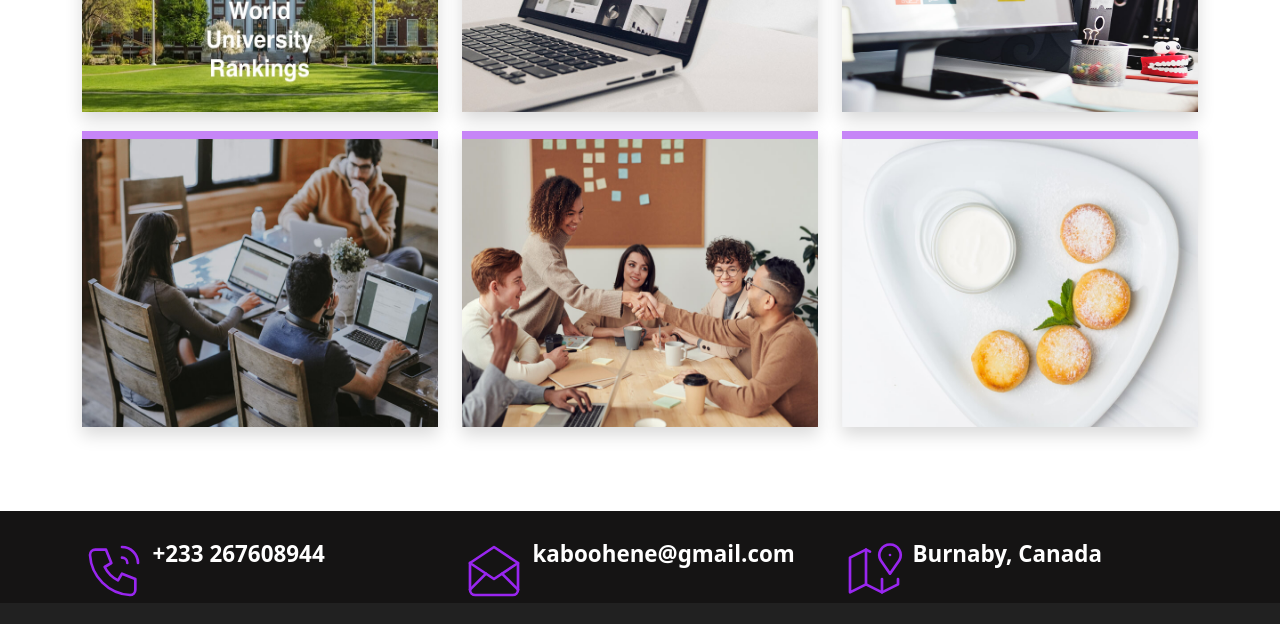
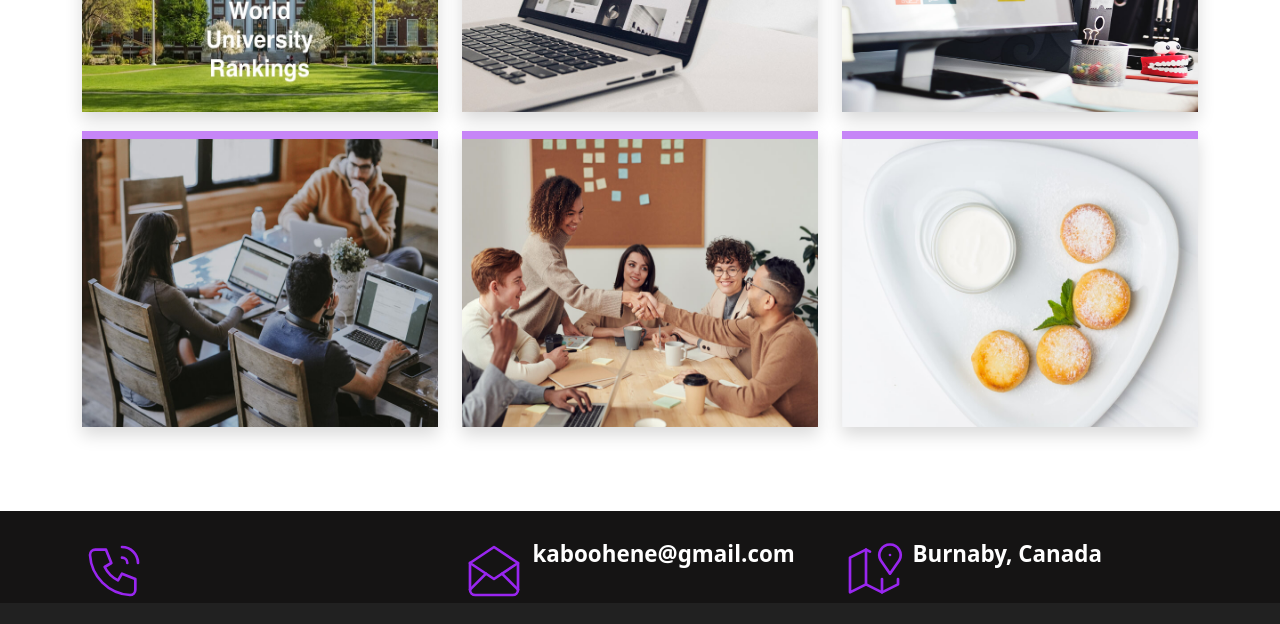
Before and after one commit to AsedaOG/asedaog.github.io, a website: page index.html in a window 1280 px wide. Shown: the part 3624-4248 px from the top of the page. Drawn offline with nearby package versions, Linux system fonts and the light colour scheme; files that its build step writes are made by us from their sources.

Commit message:
Update index.html

```diff
--- a/index.html
+++ b/index.html
@@ -307,7 +307,7 @@ Dashboards show results in an interactive way. You can examine trends and patter
           </svg>
         </div>
         <div class="contact-box__info">
-          <a href="#" class="contact-box__info--title">+233 267608944</a>
+          <a href="#" class="contact-box__info--title"></a>
           <p class="contact-box__info--subtitle">  </p>
         </div>
       </div>
```
